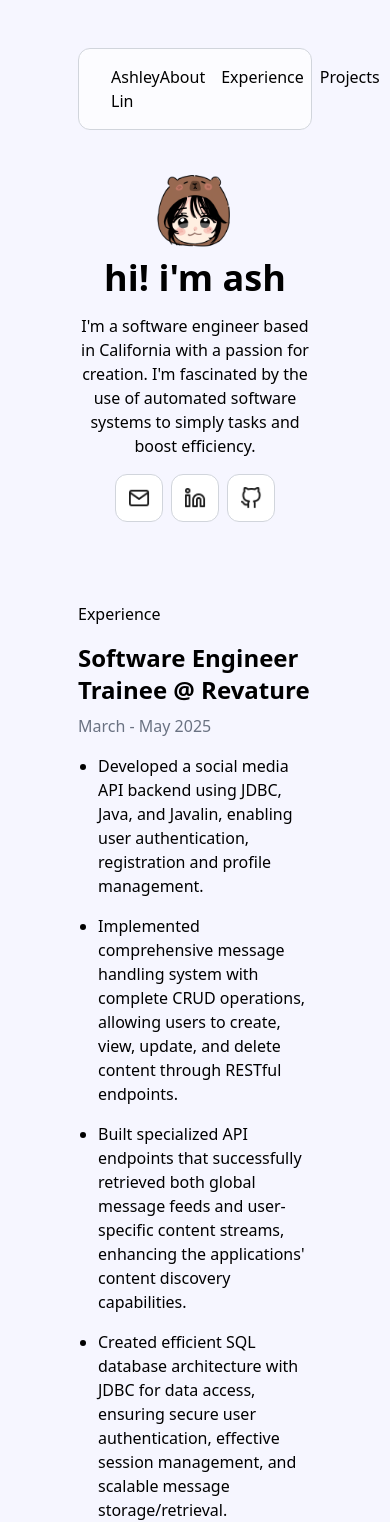
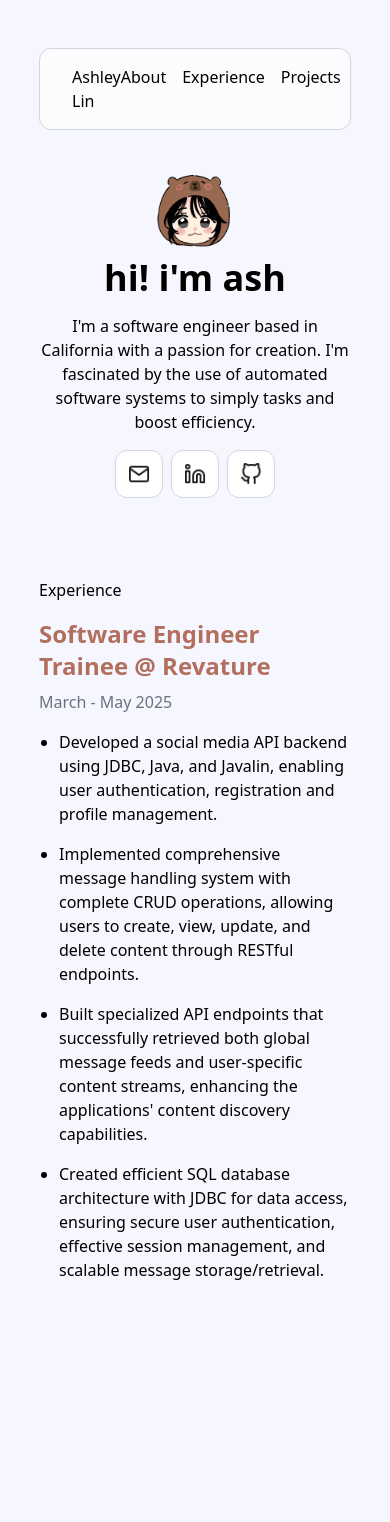
Before and after one commit to hoshizhi/hoshizhi.github.io, a React (Vite) app: page / in a window 390 px wide. After the commit the page ends 1282 px from the top, so only its background shows below. Built offline with nearby package versions, Linux system fonts and the light colour scheme.

Commit message:
color update and responsive web added

```diff
--- a/src/sections/About.tsx
+++ b/src/sections/About.tsx
@@ -2,7 +2,7 @@ import { socials } from "../constants"
 
 const About = () => {
     return (
-        <div id="about" className="w-[60%] mx-auto mt-20">
+        <div id="about" className="w-[80%] md:w-[60%] lg:w-[40%] mx-auto mt-20">
             <div className="w-24 m-auto">
                 <img
                     src="/images/persona.png"
--- a/src/sections/Experience.tsx
+++ b/src/sections/Experience.tsx
@@ -2,7 +2,7 @@ import { expCards } from "../constants"
 
 const Experience = () => {
     return (
-        <div id="experience" className="w-[60%] mx-auto mt-20">
+        <div id="experience" className="w-[80%] md:w-[60%] lg:w-[40%] mx-auto mt-20">
             <p className="mb-4">Experience</p>
 
             <div>
@@ -12,7 +12,7 @@ const Experience = () => {
                         className="justify-center"
                     >
                         <div className="flex flex-col">
-                            <h1 className="font-semibold text-2xl">{card.title} @ Revature</h1>
+                            <h1 className="font-semibold text-2xl text-[#b36f5e]">{card.title} @ Revature</h1>
                             <p className="my-2 text-gray-500">{card.date}</p>
                             <ul className="list-disc ms-5 mt-2 flex flex-col gap-4">
                                 {card.responsibilities.map((responsibility) => (
--- a/src/sections/Navbar.tsx
+++ b/src/sections/Navbar.tsx
@@ -1,16 +1,16 @@
 const NavBar = () => {
     return (
-        <nav className="sticky top-12 backdrop-blur-xs z-50 w-[60%] mx-auto
-                        flex justify-between px-8 py-4
+        <nav className="sticky top-12 backdrop-blur-xs z-50 w-[80%] md:w-[60%] lg:w-[40%]
+                        mx-auto flex justify-between px-8 py-4
                         bg-white/70 border border-gray-300 rounded-xl"
         >
             <div>
                 Ashley Lin
             </div>
             <div className="gap-4 flex">
-                <a href="#about" className="hover:text-pink-300">About</a>
-                <a href="#experience" className="hover:text-pink-300">Experience</a>
-                <a href="#projects" className="hover:text-pink-300">Projects</a>
+                <a href="#about" className="hover:text-[#b36f5e]">About</a>
+                <a href="#experience" className="hover:text-[#b36f5e]">Experience</a>
+                <a href="#projects" className="hover:text-[#b36f5e]">Projects</a>
             </div>
         </nav>
     )
```
Also changed, not shown: package.json (+5 -2 lines), 1 other file (tests, documents, lock files or other folders).
